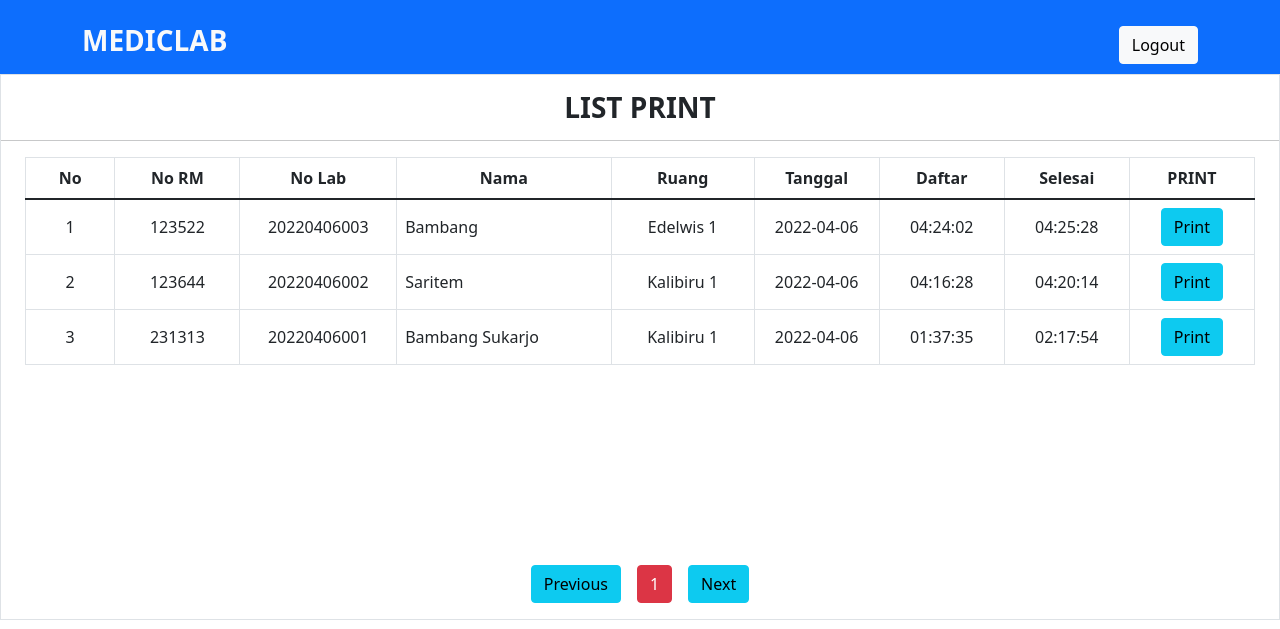
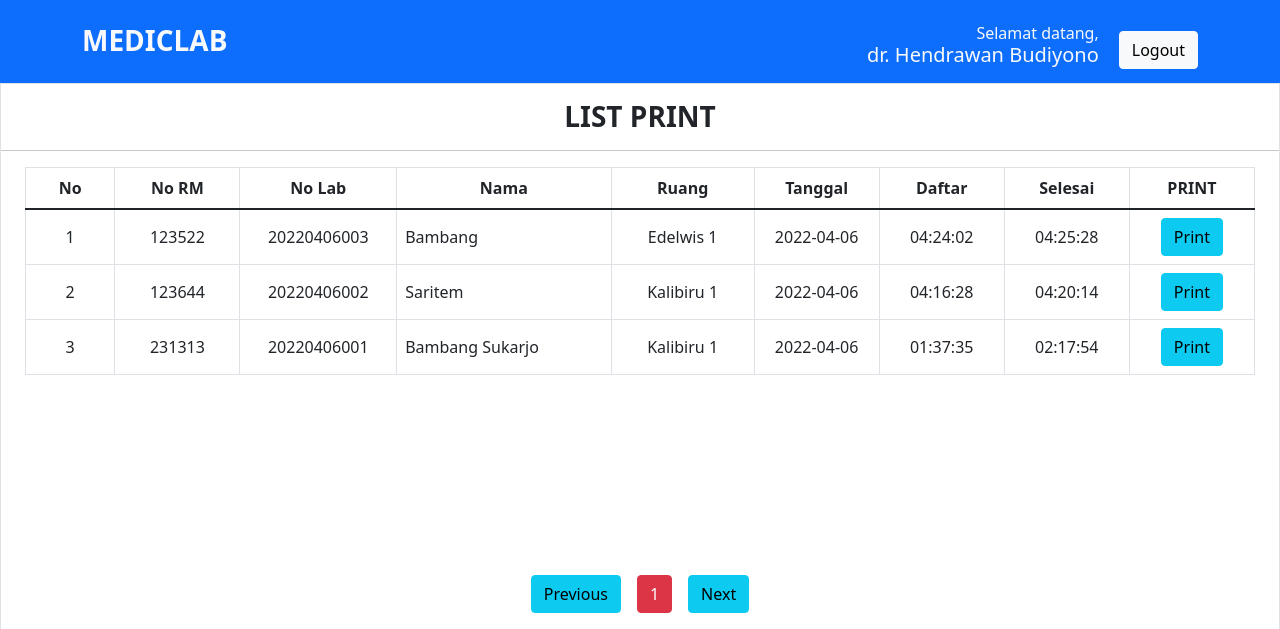
Before and after one commit to triagungj/LIS-Mediclab, a PHP site: page /list_print.php in a window 1280 px wide. Shown: the top 629 px of the page. Run offline with PHP 8.4, Linux system fonts and the light colour scheme; a user stored in the database is signed in; data comes from the database, SQL or seed files in the repository.

Commit message:
fix(fix): reverts

```diff
--- a/add_patient.php
+++ b/add_patient.php
@@ -95,6 +95,11 @@ function generateTransNumber()
                 <h3 class="text-light"><b>MEDICLAB</b></h3>
             </a>
             <div class="d-flex align-items-center">
+                <div class="mr-4 text-light text-name text-end">
+                    <h6 class="m-0">Selamat datang,</h6>
+                    <h5><?= $name ?></h5>
+                </div>
+                <div style="min-width:20px"></div>
                 <a href="logout.php"><button class="btn btn-light">Logout</button></a>
             </div>
         </div>
--- a/dashboard.php
+++ b/dashboard.php
@@ -45,6 +45,11 @@ $sampleTotalArray = mysqli_query($conn, $sampleTotalSql);
                 <h3 class="text-light"><b>MEDICLAB</b></h3>
             </a>
             <div class="d-flex align-items-center">
+                <div class="mr-4 text-light text-name text-end">
+                    <h6 class="m-0">Selamat datang,</h6>
+                    <h5><?= $name ?></h5>
+                </div>
+                <div style="min-width:20px"></div>
                 <a href="logout.php"><button class="btn btn-light">Logout</button></a>
             </div>
         </div>
--- a/lab_record.php
+++ b/lab_record.php
@@ -89,6 +89,11 @@ $resultSample = mysqli_query($conn, $subSampleSql);
                 <h3 class="text-light"><b>MEDICLAB</b></h3>
             </a>
             <div class="d-flex align-items-center">
+                <div class="mr-4 text-light text-name text-end">
+                    <h6 class="m-0">Selamat datang,</h6>
+                    <h5><?= $name ?></h5>
+                </div>
+                <div style="min-width:20px"></div>
                 <a href="logout.php"><button class="btn btn-light">Logout</button></a>
             </div>
         </div>
--- a/list_print.php
+++ b/list_print.php
@@ -57,6 +57,11 @@ $total_page = ceil($totalData / $range);
                 <h3 class="text-light"><b>MEDICLAB</b></h3>
             </a>
             <div class="d-flex align-items-center">
+                <div class="mr-4 text-light text-name text-end">
+                    <h6 class="m-0">Selamat datang,</h6>
+                    <h5><?= $name ?></h5>
+                </div>
+                <div style="min-width:20px"></div>
                 <a href="logout.php"><button class="btn btn-light">Logout</button></a>
             </div>
         </div>
--- a/report/report-kritis.php
+++ b/report/report-kritis.php
@@ -109,6 +109,11 @@ function dayIncrement($date)
                 <h3 class="text-light"><b>MEDICLAB</b></h3>
             </a>
             <div class="d-flex align-items-center">
+                <div class="mr-4 text-light text-name text-end">
+                    <h6 class="m-0">Selamat datang,</h6>
+                    <h5><?= $name ?></h5>
+                </div>
+                <div style="min-width:20px"></div>
                 <a href="logout.php"><button class="btn btn-light">Logout</button></a>
             </div>
         </div>
--- a/report/report-pemeriksaan.php
+++ b/report/report-pemeriksaan.php
@@ -72,11 +72,15 @@ $totalArray = mysqli_query($conn, $totalSql);
                 <h3 class="text-light"><b>MEDICLAB</b></h3>
             </a>
             <div class="d-flex align-items-center">
+                <div class="mr-4 text-light text-name text-end">
+                    <h6 class="m-0">Selamat datang,</h6>
+                    <h5><?= $name ?></h5>
+                </div>
+                <div style="min-width:20px"></div>
                 <a href="logout.php"><button class="btn btn-light">Logout</button></a>
             </div>
         </div>
     </div>
-
 
     <div class="row ms-2 me-2">
         <div class="col-md-3 mt-4">
--- a/validate_report.php
+++ b/validate_report.php
@@ -75,10 +75,16 @@ if (isset($_GET['nota'])) {
                 <h3 class="text-light"><b>MEDICLAB</b></h3>
             </a>
             <div class="d-flex align-items-center">
+                <div class="mr-4 text-light text-name text-end">
+                    <h6 class="m-0">Selamat datang,</h6>
+                    <h5><?= $name ?></h5>
+                </div>
+                <div style="min-width:20px"></div>
                 <a href="logout.php"><button class="btn btn-light">Logout</button></a>
             </div>
         </div>
     </div>
+
     <div class="ps-4 pe-4 mt-2">
         <div class="bg-surface p-3 rounded-top border">
             <div class="row align-items-center">
--- a/worklist.php
+++ b/worklist.php
@@ -74,6 +74,11 @@ if (isset($_GET['date']) && isset($_GET['norm']) && isset($_GET['name_patient'])
                 <h3 class="text-light"><b>MEDICLAB</b></h3>
             </a>
             <div class="d-flex align-items-center">
+                <div class="mr-4 text-light text-name text-end">
+                    <h6 class="m-0">Selamat datang,</h6>
+                    <h5><?= $name ?></h5>
+                </div>
+                <div style="min-width:20px"></div>
                 <a href="logout.php"><button class="btn btn-light">Logout</button></a>
             </div>
         </div>
--- a/worklist_finish.php
+++ b/worklist_finish.php
@@ -75,6 +75,11 @@ if (isset($_GET['date']) && isset($_GET['norm']) && isset($_GET['name_patient'])
                 <h3 class="text-light"><b>MEDICLAB</b></h3>
             </a>
             <div class="d-flex align-items-center">
+                <div class="mr-4 text-light text-name text-end">
+                    <h6 class="m-0">Selamat datang,</h6>
+                    <h5><?= $name ?></h5>
+                </div>
+                <div style="min-width:20px"></div>
                 <a href="logout.php"><button class="btn btn-light">Logout</button></a>
             </div>
         </div>
```
